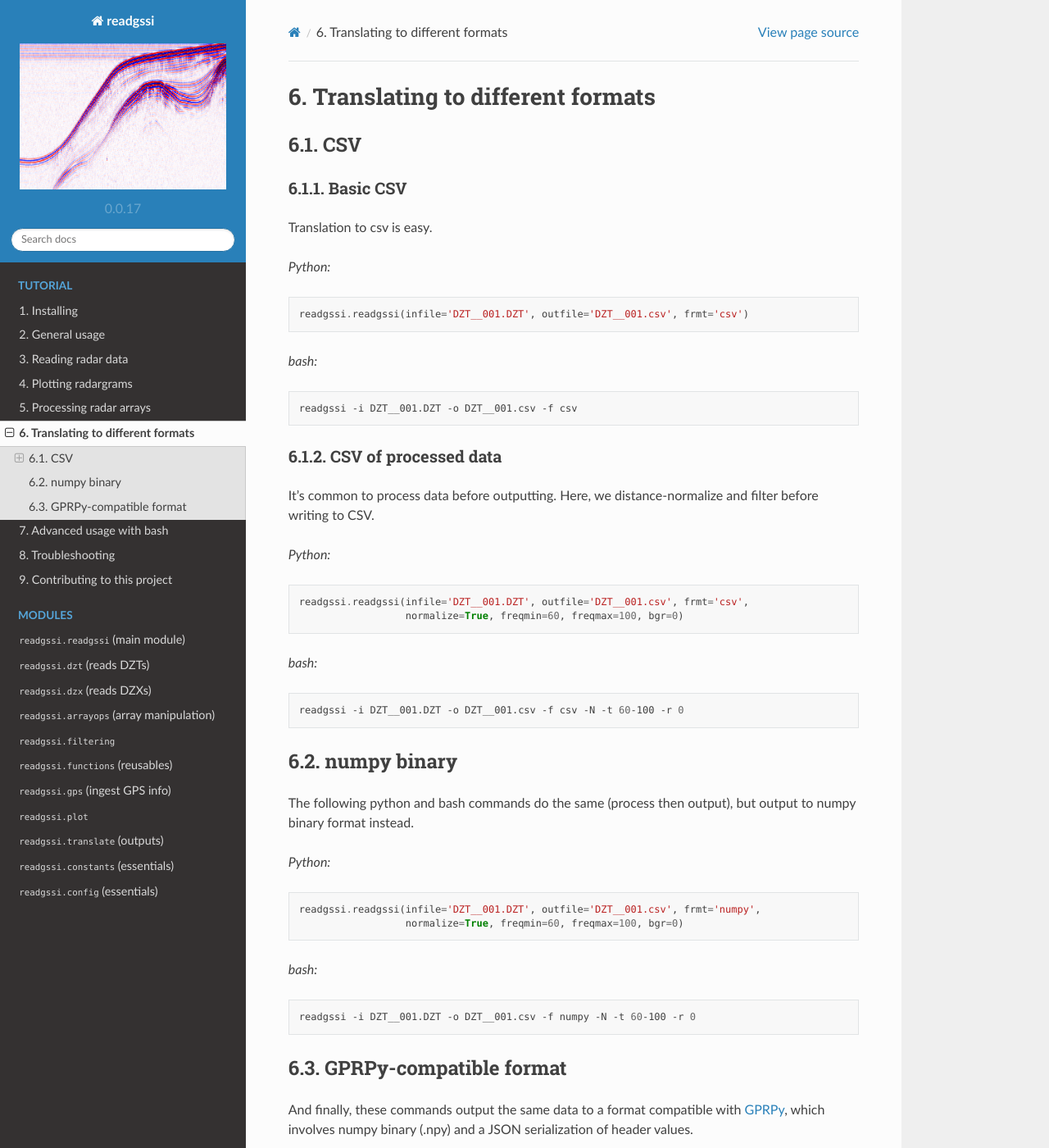
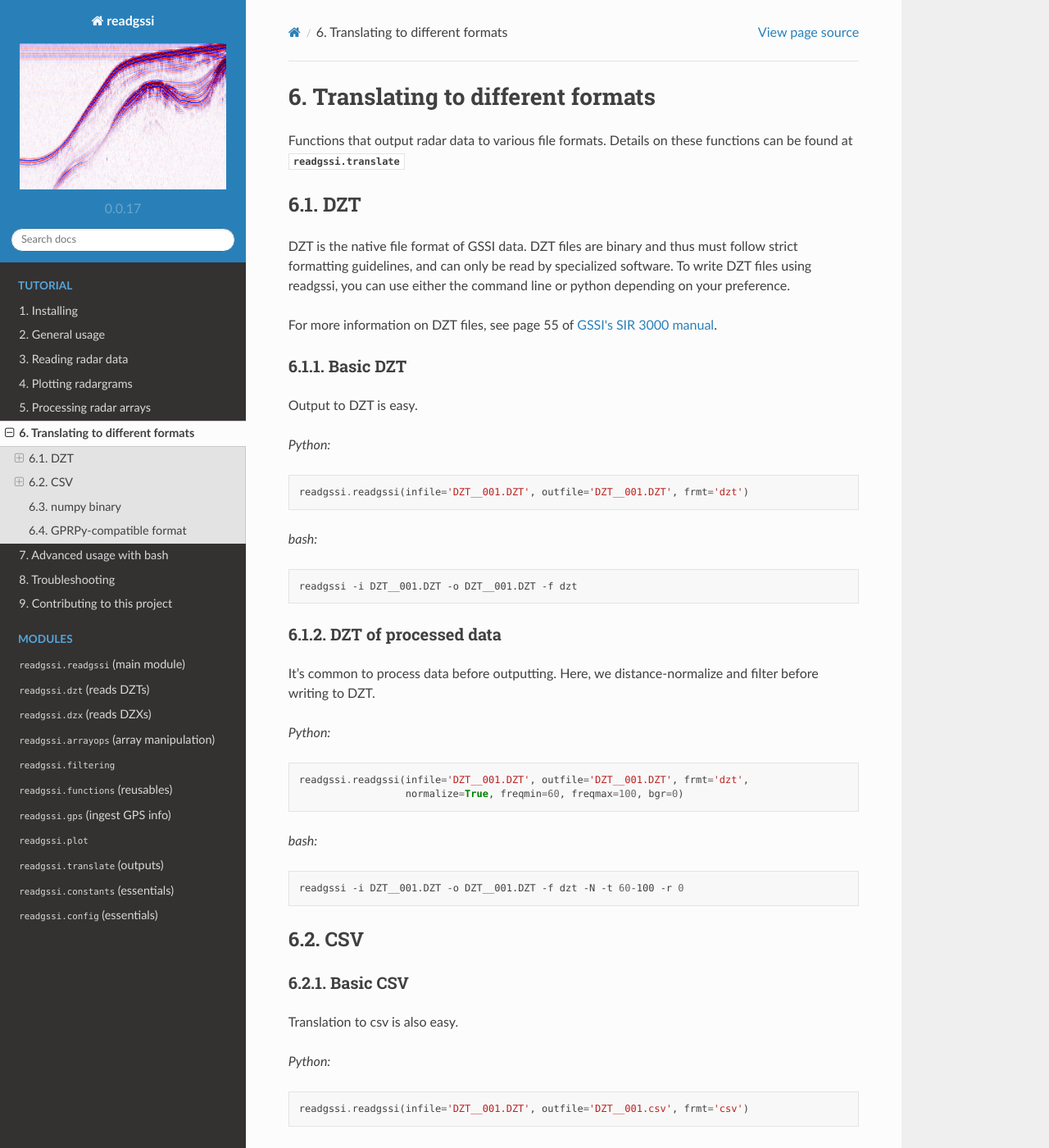
Before and after one commit to iannesbitt/readgssi, a Sphinx documentation site: the page built from docs/translating.rst, in a window 1280 px wide and 1400 px high. Shown: the whole window at 82% size. Built offline with Sphinx 7.4.7 and the Read the Docs theme 2.0.0, drawn with Linux system fonts in a browser that asks for light colours.

Commit message:
adding DZT translation to docs

```diff
--- a/docs/translating.rst
+++ b/docs/translating.rst
@@ -1,5 +1,60 @@
 Translating to different formats
 #####################################
+
+Functions that output radar data to various file formats.
+Details on these functions can be found at :py:mod:`readgssi.translate`
+
+===========================
+DZT
+===========================
+
+.. |3k-manual| raw:: html
+
+    <a target="_blank" href="https://support.geophysical.com/gssiSupport/Products/Documents/Control%20Unit%20Manuals/GSSI%20-%20SIR-3000%20Operation%20Manual.pdf">GSSI's SIR 3000 manual</a>
+
+DZT is the native file format of GSSI data.
+DZT files are binary and thus must follow strict formatting guidelines,
+and can only be read by specialized software.
+To write DZT files using readgssi, you can use either the command line or python
+depending on your preference.
+
+For more information on DZT files, see page 55 of |3k-manual|.
+
+Basic DZT
+---------------
+
+Output to DZT is easy.
+
+`Python:`
+
+.. code-block:: python
+
+    readgssi.readgssi(infile='DZT__001.DZT', outfile='DZT__001.DZT', frmt='dzt')
+
+`bash:`
+
+.. code-block:: bash
+
+    readgssi -i DZT__001.DZT -o DZT__001.DZT -f dzt
+
+DZT of processed data
+-----------------------
+
+It's common to process data before outputting. Here, we distance-normalize and filter before writing to DZT.
+
+`Python:`
+
+.. code-block:: python
+
+    readgssi.readgssi(infile='DZT__001.DZT', outfile='DZT__001.DZT', frmt='dzt',
+                      normalize=True, freqmin=60, freqmax=100, bgr=0)
+
+`bash:`
+
+.. code-block:: bash
+
+    readgssi -i DZT__001.DZT -o DZT__001.DZT -f dzt -N -t 60-100 -r 0
+
 
 ===========================
 CSV
@@ -8,7 +63,7 @@ CSV
 Basic CSV
 ---------------
 
-Translation to csv is easy.
+Translation to csv is also easy.
 
 `Python:`
 
```
